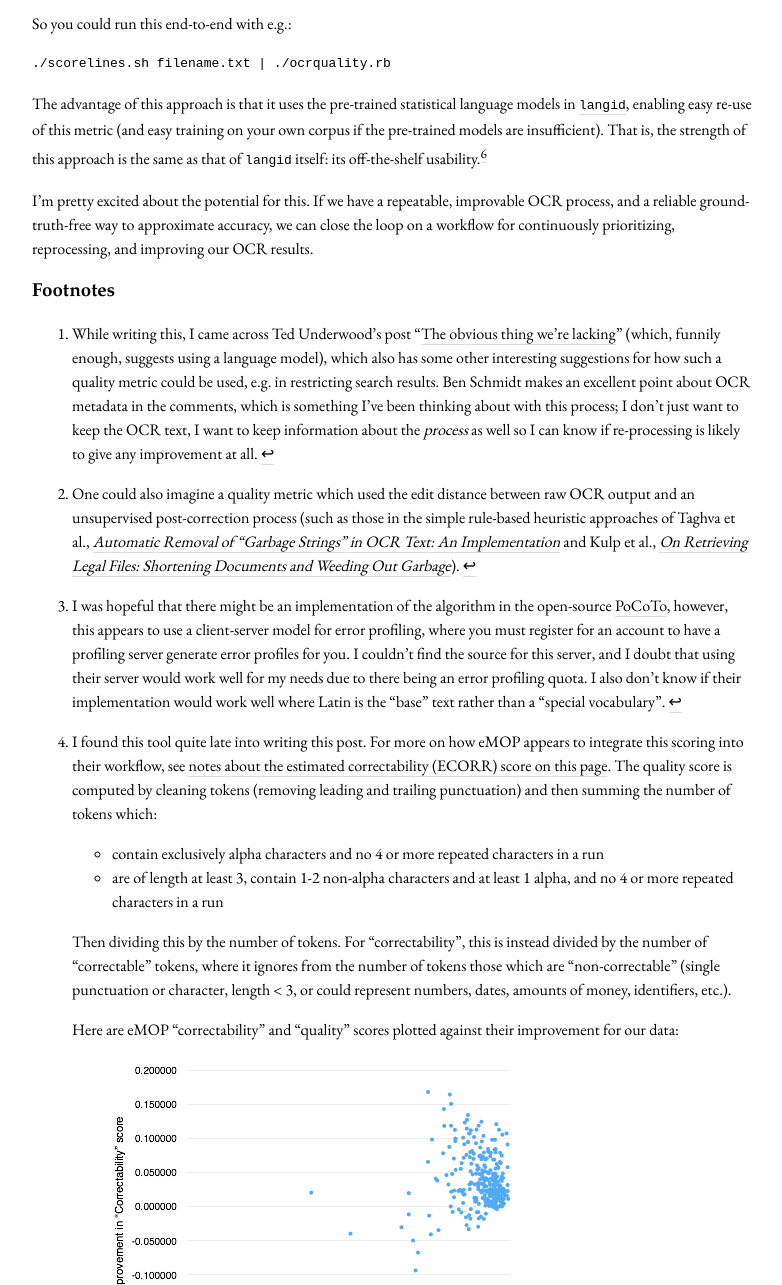
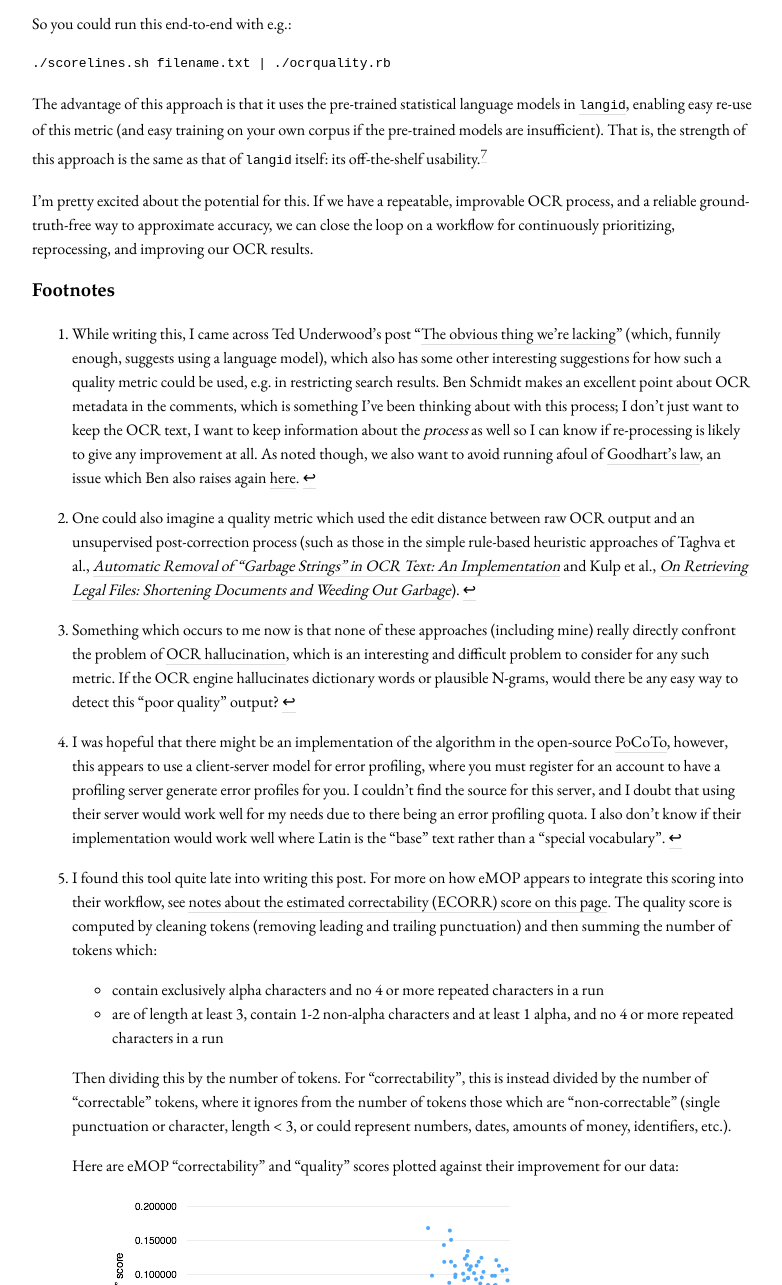
Before and after one commit to ryanfb/etc, a Jekyll site: the page built from _posts/2015-03-16-automatic_evaluation_of_ocr_quality.md, in a window 1280 px wide and 1400 px high, scrolled down 3075 px, cut to the strip 115-1400 px from the top of the window. Shown: the whole strip, without its empty margins (248-1030 px from the left). Built offline with Jekyll 4.4.1, drawn with Linux system fonts in a browser that asks for light colours; nearby versions of some CDN libraries.

Commit message:
Notes on metrics and OCR hallucination

```diff
--- a/_posts/2015-03-16-automatic_evaluation_of_ocr_quality.md
+++ b/_posts/2015-03-16-automatic_evaluation_of_ocr_quality.md
@@ -8,7 +8,7 @@ This leads me in to the actual problem I want to deal with in this post, which i
 
 ## Related Work
 
-A lot of work has been published on OCR post-correction processes, or quantifying OCR accuracy with ground truth, but I wanted to focus solely on standalone ground-truth-free quality metrics for OCR, for which there appears to be relatively less work published: [^poco]
+A lot of work has been published on OCR post-correction processes, or quantifying OCR accuracy with ground truth, but I wanted to focus solely on standalone ground-truth-free quality metrics for OCR, for which there appears to be relatively less work published: [^poco] [^hallucination]
 
 * Ashok C. Popat, [*A Panlingual Anomalous Text Detector*](http://dl.acm.org/citation.cfm?id=1600237). Proceedings of the 9th ACM symposium on Document engineering. 2009.
 
@@ -88,7 +88,8 @@ I'm pretty excited about the potential for this. If we have a repeatable, improv
 
 ### Footnotes
 
-[^underwood]: While writing this, I came across Ted Underwood's post "[The obvious thing we're lacking](http://tedunderwood.com/2012/04/26/the-obvious-thing-were-lacking/)" (which, funnily enough, suggests using a language model), which also has some other interesting suggestions for how such a quality metric could be used, e.g. in restricting search results. Ben Schmidt makes an excellent point about OCR metadata in the comments, which is something I've been thinking about with this process; I don't just want to keep the OCR text, I want to keep information about the *process* as well so I can know if re-processing is likely to give any improvement at all.
+[^underwood]: While writing this, I came across Ted Underwood's post "[The obvious thing we're lacking](http://tedunderwood.com/2012/04/26/the-obvious-thing-were-lacking/)" (which, funnily enough, suggests using a language model), which also has some other interesting suggestions for how such a quality metric could be used, e.g. in restricting search results. Ben Schmidt makes an excellent point about OCR metadata in the comments, which is something I've been thinking about with this process; I don't just want to keep the OCR text, I want to keep information about the *process* as well so I can know if re-processing is likely to give any improvement at all. As noted though, we also want to avoid running afoul of [Goodhart's law](http://en.wikipedia.org/wiki/Goodhart%27s_law), an issue which Ben also raises again [here](https://twitter.com/benmschmidt/status/577992092078624768).
 [^poco]: One could also imagine a quality metric which used the edit distance between raw OCR output and an unsupervised post-correction process (such as those in the simple rule-based heuristic approaches of Taghva et al., [*Automatic Removal of "Garbage Strings" in OCR Text: An Implementation*](http://citeseerx.ist.psu.edu/viewdoc/summary?doi=10.1.1.81.8901) and Kulp et al., [*On Retrieving Legal Files: Shortening Documents and Weeding Out Garbage*](http://citeseerx.ist.psu.edu/viewdoc/summary?doi=10.1.1.141.6212)).
 [^pocoto]: I was hopeful that there might be an implementation of the algorithm in the open-source [PoCoTo](https://github.com/thorstenv/PoCoTo), however, this appears to use a client-server model for error profiling, where you must register for an account to have a profiling server generate error profiles for you. I couldn't find the source for this server, and I doubt that using their server would work well for my needs due to there being an error profiling quota. I also don't know if their implementation would work well where Latin is the "base" text rather than a "special vocabulary".
 [^garbagetrain]: It might also be possible to experiment with training `langid` on a corpus of "OCR garbage" strings (possibly extracted using an experimentally determined threshold). The issue with this approach is that it may be sensitive to the combination of OCR engine, language, font, etc. used to generate output as training for the "OCR garbage" language.
+[^hallucination]: Something which occurs to me now is that none of these approaches (including mine) really directly confront the problem of [OCR hallucination](http://static.googleusercontent.com/media/research.google.com/en/us/pubs/archive/36984.pdf), which is an interesting and difficult problem to consider for any such metric. If the OCR engine hallucinates dictionary words or plausible N-grams, would there be any easy way to detect this "poor quality" output?
```
